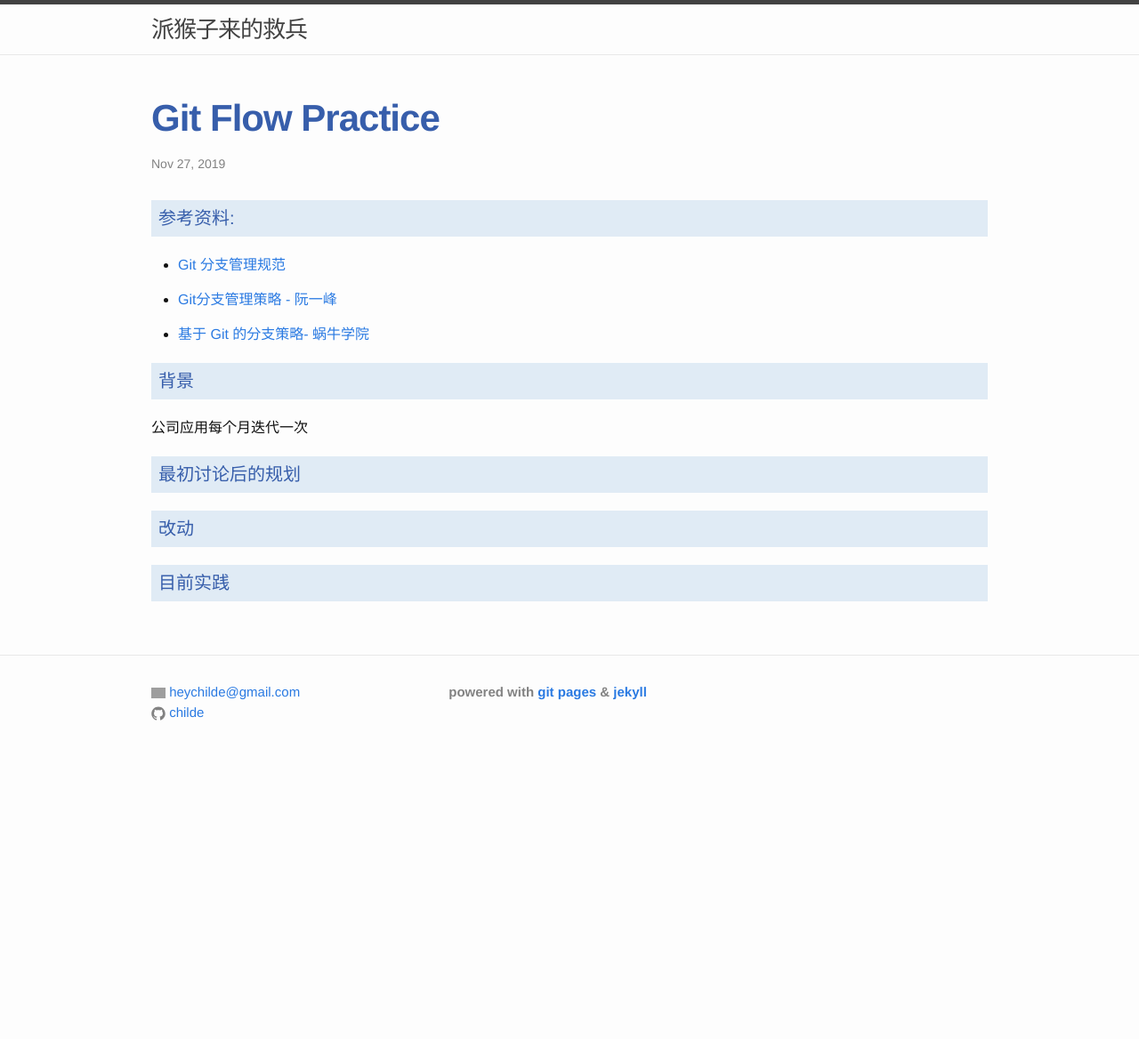
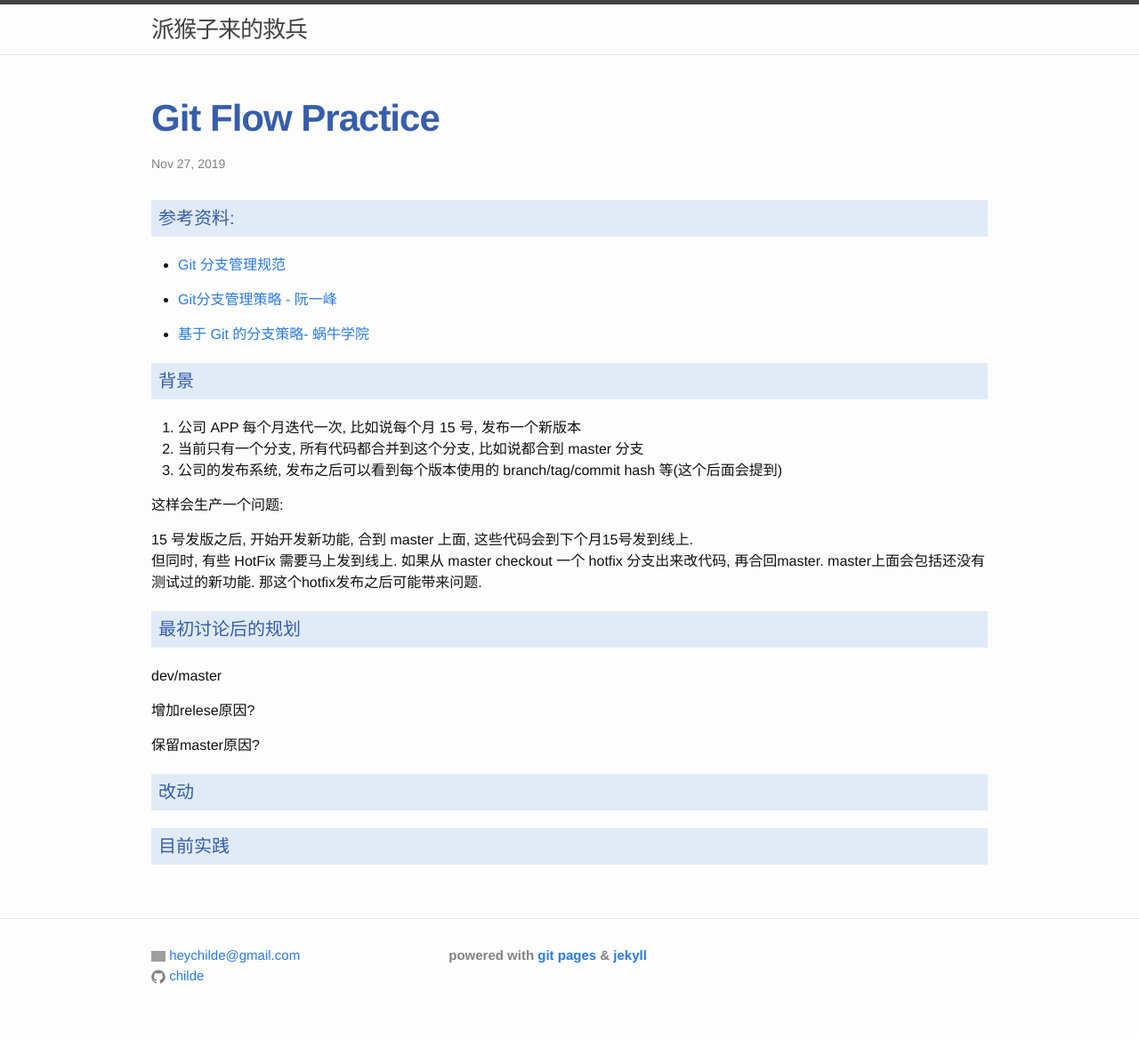
Before and after one commit to childe/ohmycat, a Jekyll site: the page built from _posts/2019-11-27-git-flow-practice.md, in a window 1280 px wide. Shown: the whole page at 89% size. Built offline with Jekyll 4.4.1, drawn with Linux system fonts in a browser that asks for light colours; our own code applies the rules of GitHub Pages for plain Markdown files; before the commit the page ends 900 px from its top, so only the background shows below that; grey boxes are pictures that could not be loaded.

Commit message:
modified:   _posts/2019-11-27-git-flow-practice.md

```diff
--- a/_posts/2019-11-27-git-flow-practice.md
+++ b/_posts/2019-11-27-git-flow-practice.md
@@ -15,10 +15,22 @@ date: 2019-11-27T15:16:55+0800
 
 ## 背景
 
-公司应用每个月迭代一次
+1. 公司 APP 每个月迭代一次, 比如说每个月 15 号, 发布一个新版本
+2. 当前只有一个分支, 所有代码都合并到这个分支, 比如说都合到 master 分支
+3. 公司的发布系统, 发布之后可以看到每个版本使用的 branch/tag/commit hash 等(这个后面会提到)
+
+这样会生产一个问题:
+
+15 号发版之后, 开始开发新功能, 合到 master 上面, 这些代码会到下个月15号发到线上.
+但同时, 有些 HotFix 需要马上发到线上. 如果从 master checkout 一个 hotfix 分支出来改代码, 再合回master. master上面会包括还没有测试过的新功能. 那这个hotfix发布之后可能带来问题.
 
 ## 最初讨论后的规划
 
+dev/master
+
+增加relese原因?
+
+保留master原因?
 
 
 ## 改动
```
